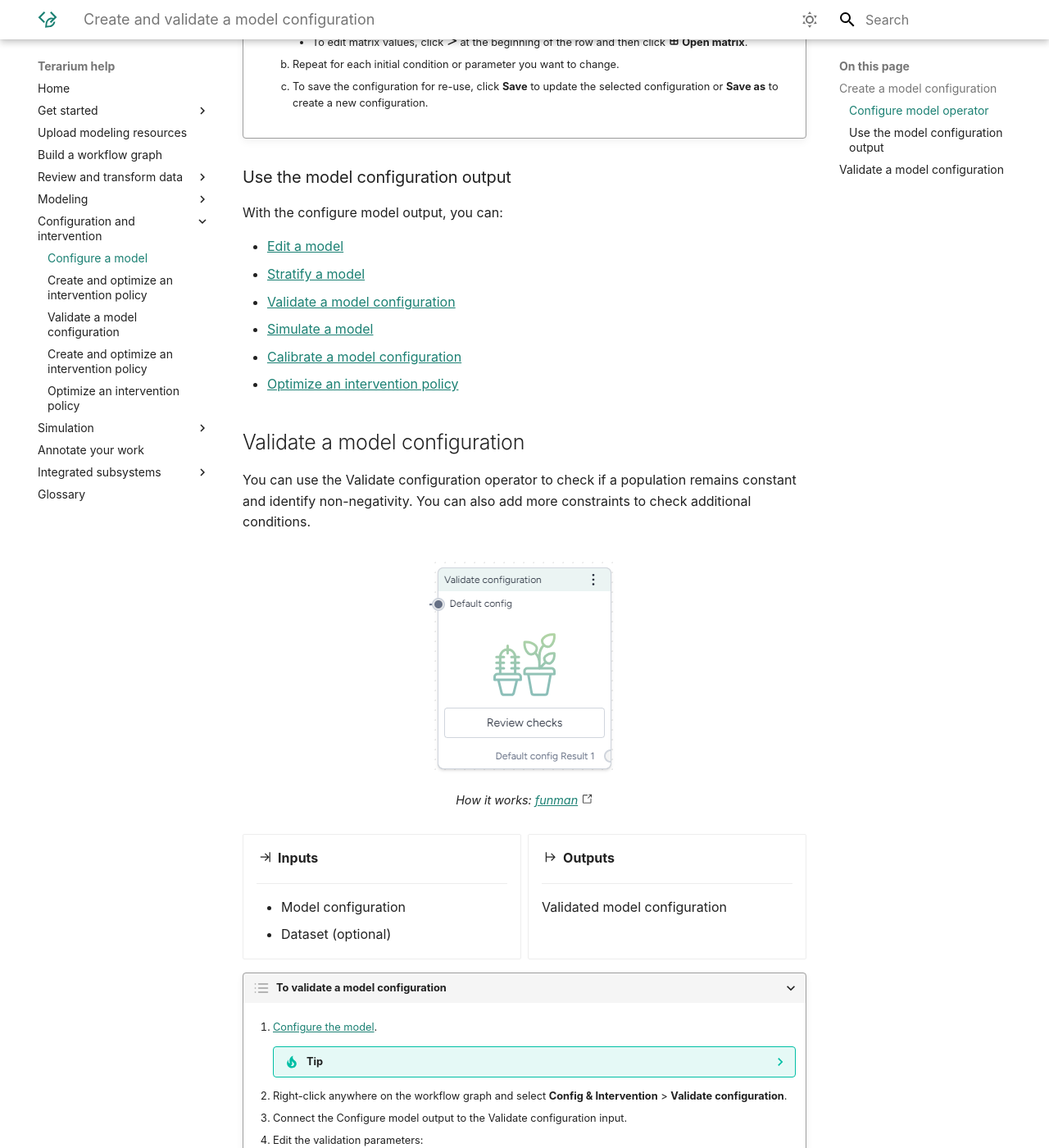
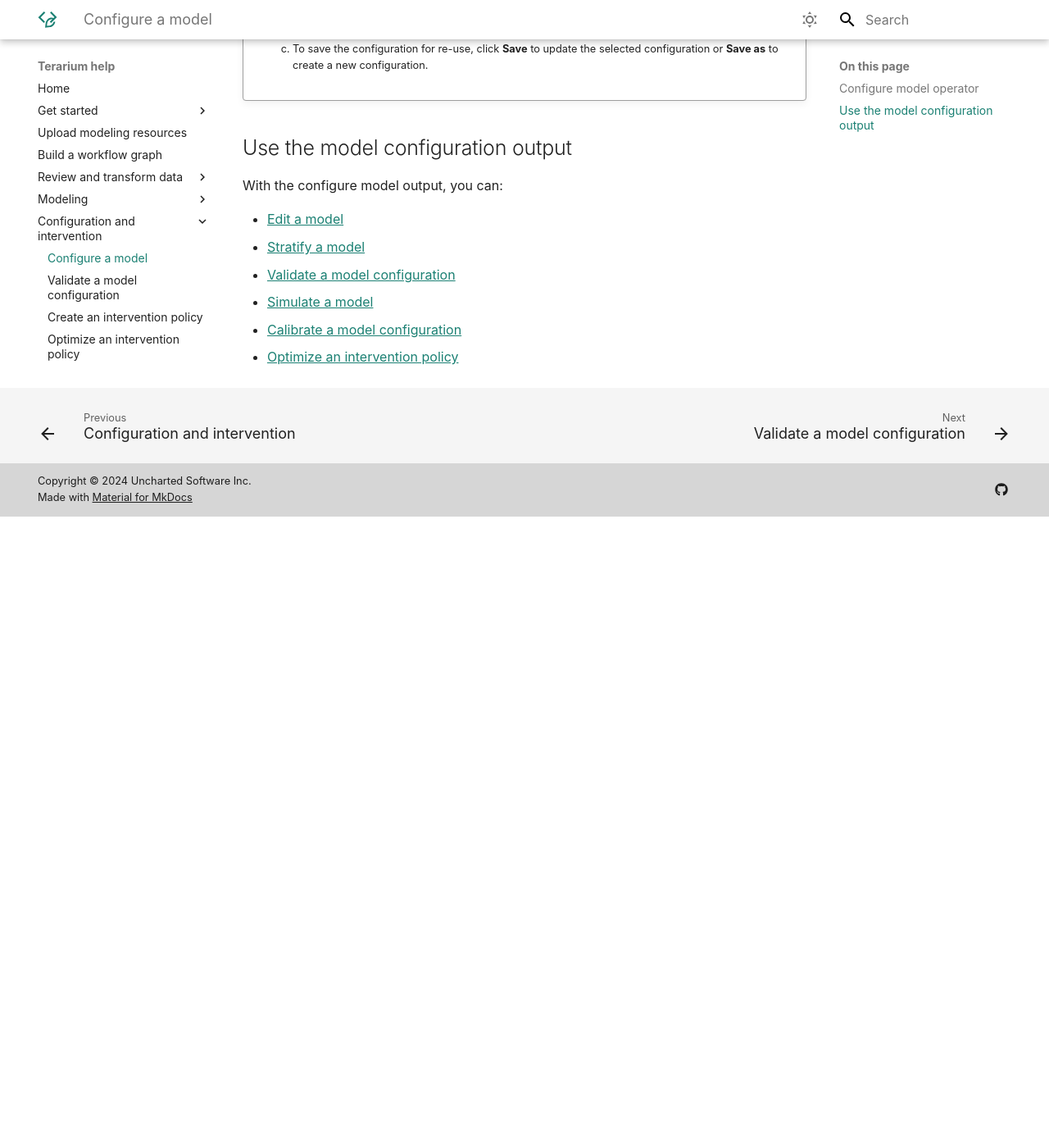
Before and after one commit to DARPA-ASKEM/terarium-docs, an MkDocs documentation site: the page built from docs/config-and-intervention/configure-model.md, in a window 1280 px wide and 1400 px high, scrolled down 1840 px. Shown: the whole window at 82% size. Built offline with MkDocs 1.6.1 and Material for MkDocs 9.7.7, drawn with Linux system fonts in a browser that asks for light colours; after the commit the page ends 2470 px from its top, so only the background shows below that; some of the changed text lies outside the part shown.

Commit message:
Split Configure/Validate and Create/Optimize intervention policy into separate topics

```diff
--- a/docs/config-and-intervention/configure-model.md
+++ b/docs/config-and-intervention/configure-model.md
@@ -1,8 +1,8 @@
 ---
-title: "Create and validate a model configuration"
+title: "Configure a model"
 ---
 
-# Configure and validate a model
+# Configure a model
 
 Before you can simulate a model, you need to configure it to set the initial values and parameters for the condition you want to test. You can use the Configure model operator to:
 
@@ -12,9 +12,7 @@ Before you can simulate a model, you need to configure it to set the initial val
 
 ![Model configurations table showing the initial conditions and parameters for a default configuration](../img/models/configurations.png)
 
-## Create a model configuration
-
-### Configure model operator
+## Configure model operator
 
 The Configure model operator takes a model as an input and outputs a model configuration. You can manually enter the variable and parameter values for the output configuration or automatically extract them from an optional document or dataset (such as a contact matrix or initial populations) input.
 
@@ -38,7 +36,7 @@ The Configure model operator takes a model as an input and outputs a model confi
 
 </div>
 
-???+ list "To configure a model"
+???+ list "Configure a model"
 
     1. Add the model to a workflow graph.
     2. (Optional) Add a document or dataset from which you want to extract configuration values.
@@ -70,67 +68,13 @@ The Configure model operator takes a model as an input and outputs a model confi
 
             - Review the Configurations on the left. Click a configuration name to select it and review its values.
 
-### Use the model configuration output
+## Use the model configuration output
 
 With the configure model output, you can:
 
 - [Edit a model](../modeling/edit-model.md)
 - [Stratify a model](../modeling/stratify-model.md)
-- [Validate a model configuration](#validate-a-model-configuration)
+- [Validate a model configuration](validate-model-configuration.md)
 - [Simulate a model](../simulation/simulate-model.md)
 - [Calibrate a model configuration](../simulation/calibrate-model.md)
 - [Optimize an intervention policy](../modeling/edit-model.md)
-
-## Validate a model configuration
-
-You can use the Validate configuration operator to check if a population remains constant and identify non-negativity. You can also add more constraints to check additional conditions.
-
-<figure markdown>
-![](../img/models/model-configuration-validate-operator.png)
-<figcaption markdown>How it works: [funman](https://github.com/siftech/funman) :octicons-link-external-24:{ alt="External link" title="External link" }</figcaption>
-</figure>
-
-<div class="grid cards" markdown>
-
--   :material-arrow-collapse-right:{ .lg .middle aria-hidden="true" } __Inputs__
-
-    ---
-
-    - Model configuration
-    - Dataset (optional)
-
--   :material-arrow-expand-right:{ .lg .middle aria-hidden="true" } __Outputs__
-
-    ---
-
-    Validated model configuration
-
-</div>
-
-???+ list "To validate a model configuration"
-
-    1. [Configure the model](#create-a-model-configuration).
-
-        ??? tip
-
-            The input configuration should include some distribution on the parameters to allow for an exploration of the parameter space.
-
-    2. Right-click anywhere on the workflow graph and select **Config & Intervention** > **Validate configuration**.
-    3. Connect the Configure model output to the Validate configuration input.
-    5. Edit the validation parameters:
-
-        - **Parameters of interest**: stricter checks are performed on selected parameters.
-        - **Start** and **End time**
-        - **Number of timepoints**
-        - **Tolerance**: the lower the value, the more potential boxes will be split from each variable's range, introducing more sampling and more dynamics.
-
-        ??? tip
-
-            Lowering the tolerance and checking parameters of interest can significantly increase the time it takes to run the Validate configuration operator.
-
-    6. Click **Add new check** to specify a new constraint against which to test model configurations. Edit the constraint parameters.
-        - **Constraint type** and **name of constant**
-        - **Target**
-        - **Start** and **End time**
-        - **Lower** and **Upper bound**:
-    7. Click :material-play-outline:{ aria-hidden="true" } **Run**.
--- a/mkdocs.yml
+++ b/mkdocs.yml
@@ -108,7 +108,6 @@ nav:
   - Configuration and intervention:
     - config-and-intervention/index.md
     - Configure a model: config-and-intervention/configure-model.md
-    - Create and optimize an intervention policy: config-and-intervention/create-intervention-policy.md
     - Validate a model configuration: config-and-intervention/validate-model-configuration.md
     - Create an intervention policy: config-and-intervention/create-intervention-policy.md
     - Optimize an intervention policy: config-and-intervention/optimize-intervention-policy.md
```
Also changed, not shown: docs/config-and-intervention/create-intervention-policy.md (+2 -56 lines), docs/config-and-intervention/index.md (+3 -1 lines), docs/config-and-intervention/optimize-intervention-policy.md (added, +55 -0 lines), docs/config-and-intervention/validate-model-configuration.md (added, +57 -0 lines), docs/datasets/index.md (+1 -1 lines).
